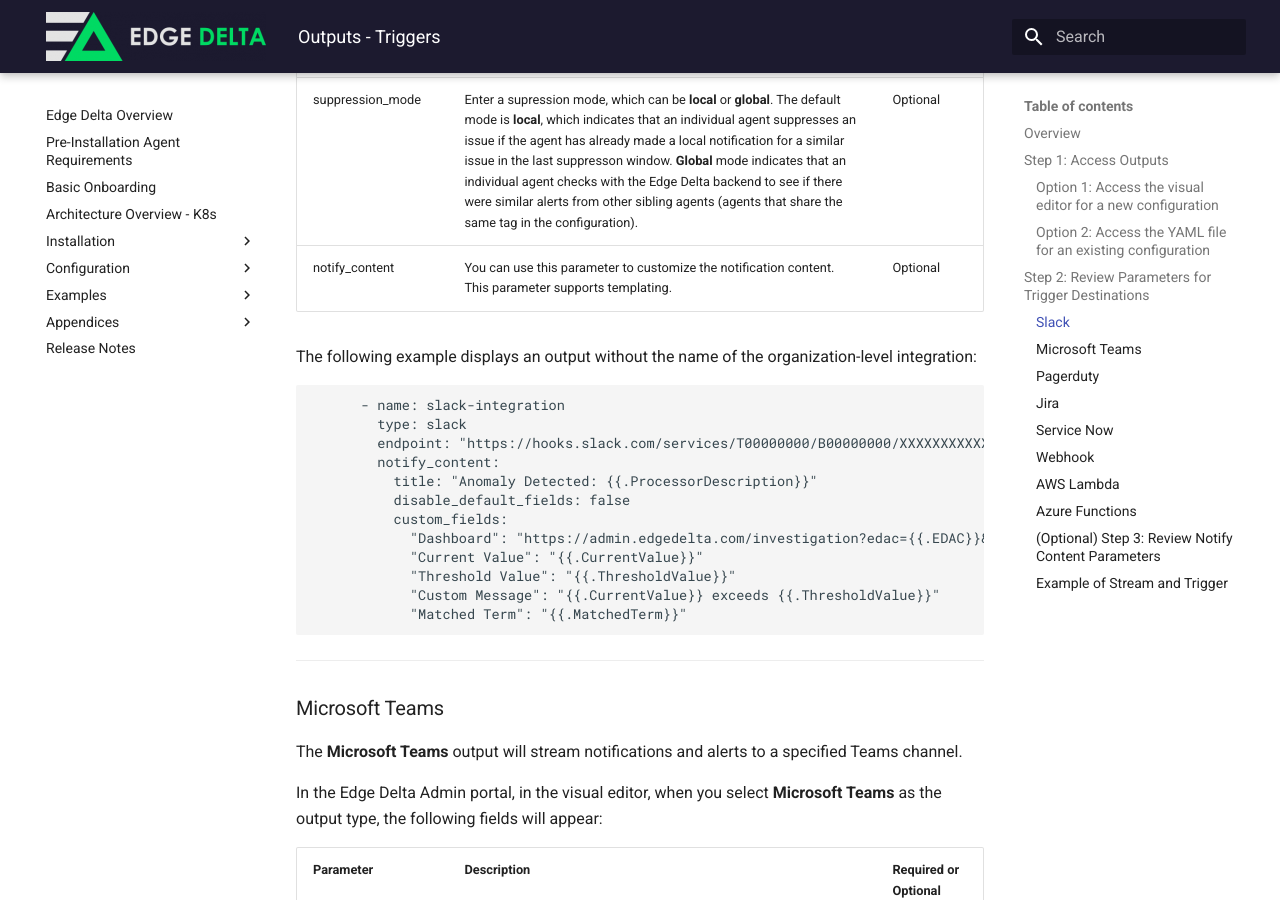
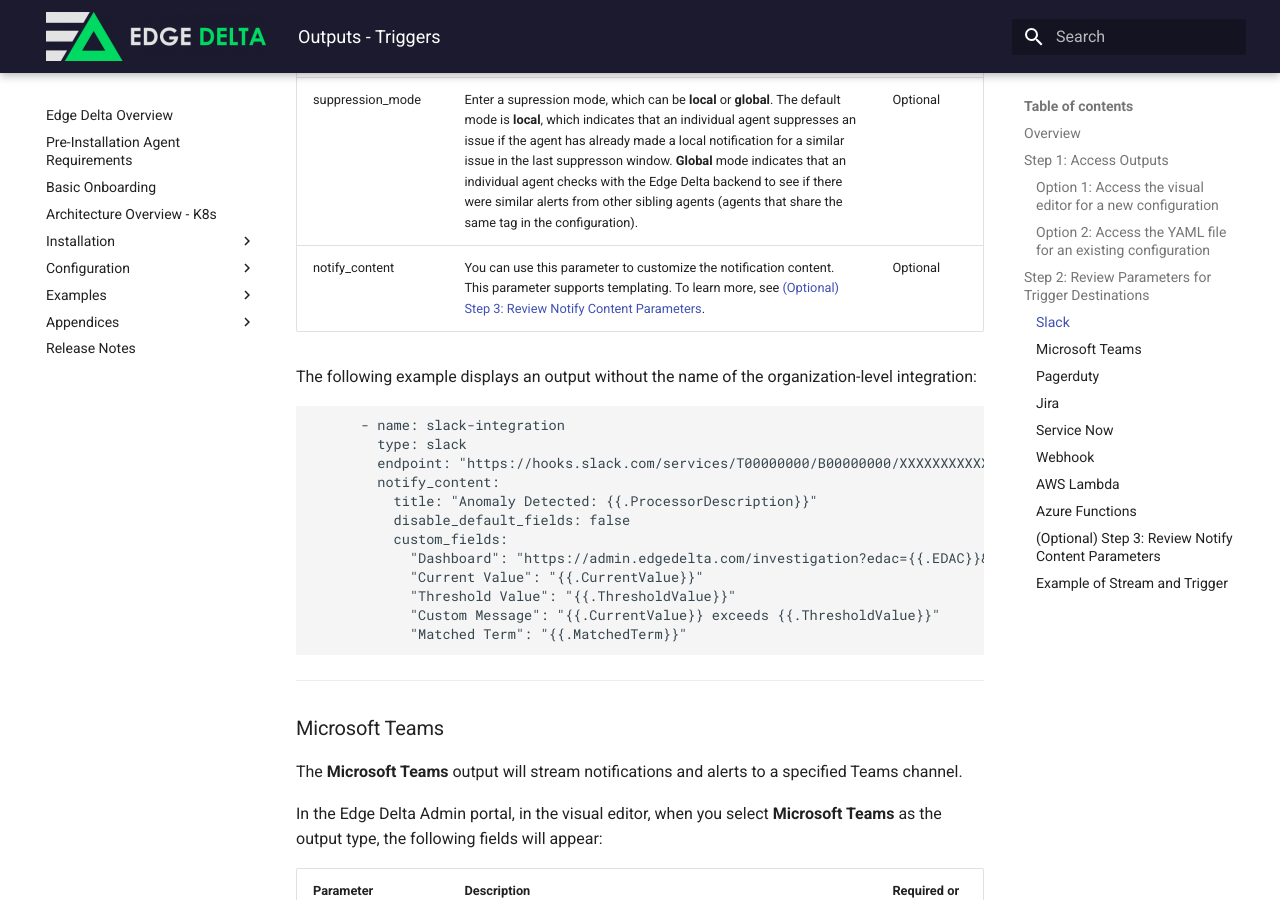
Before and after one commit to edgedelta/docs, an MkDocs documentation site: the page built from docs/configuration/outputs-triggers.md, in a window 1280 px wide and 900 px high, scrolled down 2475 px. Built offline with MkDocs 1.6.1 and Material for MkDocs 9.7.7, drawn with Linux system fonts in a browser that asks for light colours.

Commit message:
Update outputs-triggers.md

```diff
--- a/docs/configuration/outputs-triggers.md
+++ b/docs/configuration/outputs-triggers.md
@@ -83,7 +83,7 @@ In the Edge Delta Admin portal, in the visual editor, when you select **Slack**
 | endpoint | Enter the Slack Webhook or APP endpoint URL. | Required |
 | suppression\_window | Enter a [golang duration](https://golang.org/pkg/time/#ParseDuration) string that represents the suppression window. Once the agent detects an issue and notifies the Slack endpoint, the agent will suppress any new issues for this time period. The default setting is **20m**. | Optional |
 | suppression\_mode | Enter a supression mode, which can be **local** or **global**. The default mode is **local**, which indicates that an individual agent suppresses an issue if the agent has already made a local notification for a similar issue in the last suppresson window. **Global** mode indicates that an individual agent checks with the Edge Delta backend to see if there were similar alerts from other sibling agents \(agents that share the same tag in the configuration\). | Optional |
-| notify\_content | You can use this parameter to customize the notification content. This parameter supports templating. | Optional |
+| notify\_content | You can use this parameter to customize the notification content. This parameter supports templating. To learn more, see [(Optional) Step 3: Review Notify Content Parameters](#optional-step-3-review-notify-content-parameters). | Optional |
 
 The following example displays an output without the name of the organization-level integration:
 
```
